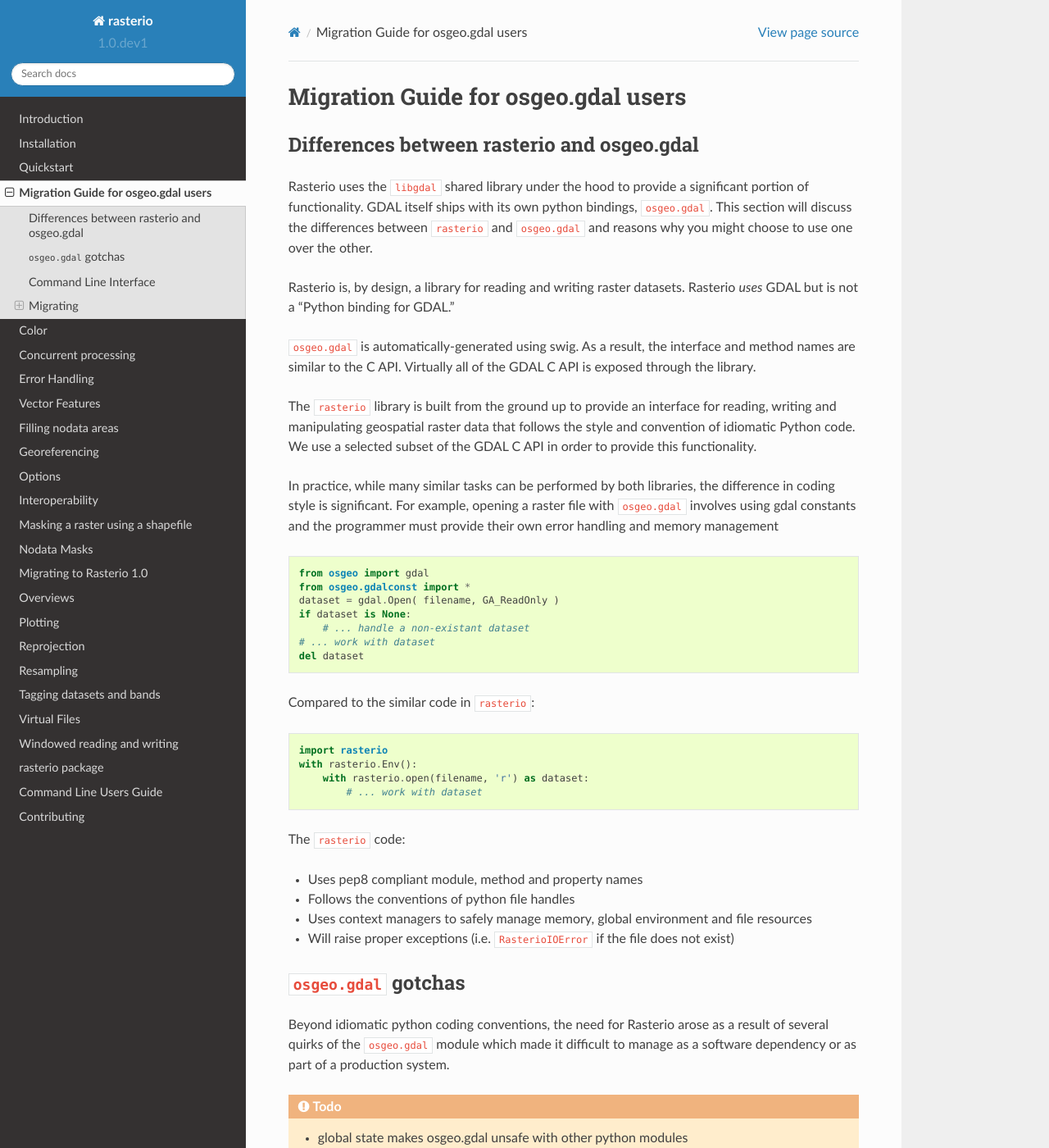
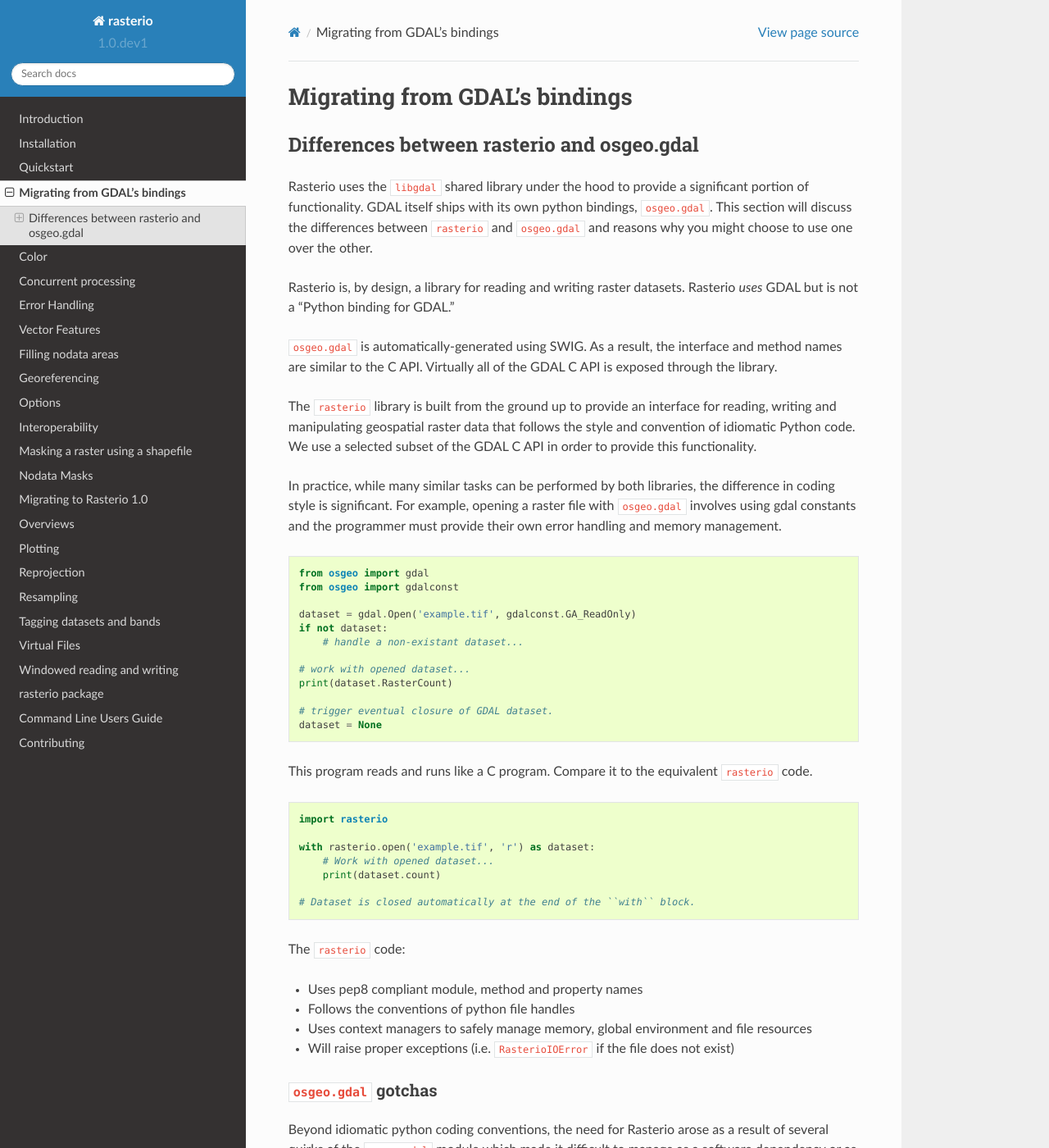
Before and after one commit to rasterio/rasterio, a Sphinx documentation site: the page built from docs/migration.rst, in a window 1280 px wide and 1400 px high. Shown: the whole window at 82% size. Built offline with Sphinx 7.4.7 and the Read the Docs theme 2.0.0, drawn with Linux system fonts in a browser that asks for light colours; pages that are not in the unit, such as notebooks, are missing from menus.

Commit message:
Improve start of the migration guide

```diff
--- a/docs/migration.rst
+++ b/docs/migration.rst
@@ -1,44 +1,60 @@
-Migration Guide for osgeo.gdal users
-====================================
-
+==============================
+Migrating from GDAL's bindings
+==============================
 
 Differences between rasterio and osgeo.gdal
-^^^^^^^^^^^^^^^^^^^^^^^^^^^^^^^^^^^^^^^^^^^
-Rasterio uses the ``libgdal`` shared library under the hood to provide a significant portion
-of functionality.  GDAL itself ships with its own python bindings, ``osgeo.gdal``.
-This section will discuss the differences between ``rasterio`` and ``osgeo.gdal``
-and reasons why you might choose to use one over the other.
+===========================================
+
+Rasterio uses the ``libgdal`` shared library under the hood to provide
+a significant portion of functionality.  GDAL itself ships with its own python
+bindings, ``osgeo.gdal``.  This section will discuss the differences between
+``rasterio`` and ``osgeo.gdal`` and reasons why you might choose to use one
+over the other.
 
 Rasterio is, by design, a library for reading and writing raster datasets.
 Rasterio *uses* GDAL but is not a "Python binding for GDAL."
 
-``osgeo.gdal`` is automatically-generated using swig. As a result, the interface and method names are
-similar to the C API. Virtually all of the GDAL C API is exposed through the library.
+``osgeo.gdal`` is automatically-generated using SWIG. As a result, the
+interface and method names are similar to the C API. Virtually all of the GDAL
+C API is exposed through the library.
 
-The ``rasterio`` library is built from the ground up to provide an interface for reading,
-writing and manipulating geospatial raster data that follows the style and convention
-of idiomatic Python code.  We use a selected subset of the GDAL C API in order to
-provide this functionality.
+The ``rasterio`` library is built from the ground up to provide an interface
+for reading, writing and manipulating geospatial raster data that follows the
+style and convention of idiomatic Python code.  We use a selected subset of the
+GDAL C API in order to provide this functionality.
 
-In practice, while many similar tasks can be performed by both libraries,
-the difference in coding style is significant. For example, opening a raster file
-with ``osgeo.gdal`` involves using gdal constants and the programmer must provide
-their own error handling and memory management ::
+In practice, while many similar tasks can be performed by both libraries, the
+difference in coding style is significant. For example, opening a raster file
+with ``osgeo.gdal`` involves using gdal constants and the programmer must
+provide their own error handling and memory management.
+
+.. code-block:: python
 
     from osgeo import gdal
-    from osgeo.gdalconst import *
-    dataset = gdal.Open( filename, GA_ReadOnly )
-    if dataset is None:
-        # ... handle a non-existant dataset
-    # ... work with dataset
-    del dataset
+    from osgeo import gdalconst
 
-Compared to the similar code in ``rasterio``::
+    dataset = gdal.Open('example.tif', gdalconst.GA_ReadOnly)
+    if not dataset:
+        # handle a non-existant dataset...
+
+    # work with opened dataset...
+    print(dataset.RasterCount)
+
+    # trigger eventual closure of GDAL dataset.
+    dataset = None
+
+This program reads and runs like a C program. Compare it to the equivalent
+``rasterio`` code.
+
+.. code-block:: python
 
     import rasterio
-    with rasterio.Env():
-        with rasterio.open(filename, 'r') as dataset:
-            # ... work with dataset
+
+    with rasterio.open('example.tif', 'r') as dataset:
+        # Work with opened dataset...
+        print(dataset.count)
+
+    # Dataset is closed automatically at the end of the ``with`` block.
 
 The ``rasterio`` code:
 
```
